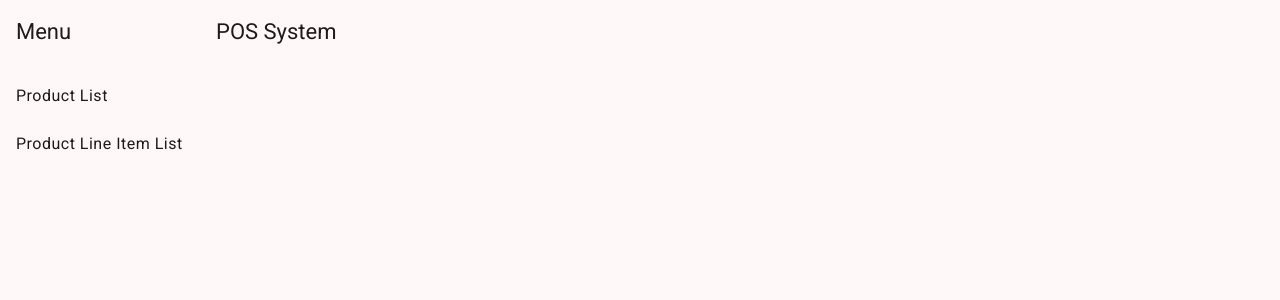
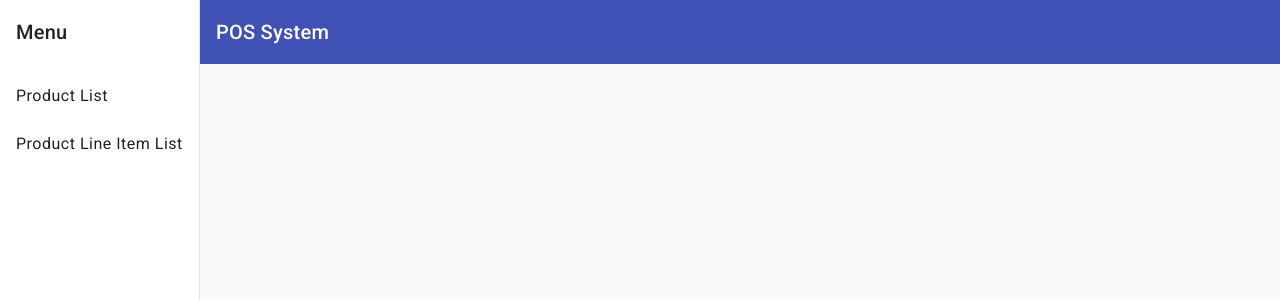
Before and after one commit to ThisaraRajapakshe/POS-Frontend, an Angular app: page / in a window 1280 px wide. Shown: the top 300 px of the page. Built offline with nearby package versions, Linux system fonts and the light colour scheme.

Commit message:
Fixed Navigation Bar Colour Issue
Fixed the colour issue by changing theme and import theme to main style.scss

```diff
--- a/angular.json
+++ b/angular.json
@@ -95,7 +95,7 @@
               }
             ],
             "styles": [
-              "@angular/material/prebuilt-themes/purple-green.css",
+              "@angular/material/prebuilt-themes/indigo-pink.css",
               "src/styles.scss"
             ],
             "scripts": []
--- a/src/app/shared/Components/nav-bar/nav-bar.component.html
+++ b/src/app/shared/Components/nav-bar/nav-bar.component.html
@@ -5,9 +5,9 @@
       [opened]="(isHandset$ | async) === false">
     <mat-toolbar>Menu</mat-toolbar>
     <mat-nav-list>
-      <a mat-list-item ="#">Product List</a>
-      <a mat-list-item href="#">Product Line Item List</a>
-      <!-- <a mat-list-item href="#">Link 3</a> -->
+      <a mat-list-item [routerLink]="['/product-list']">Product List</a>
+      <a mat-list-item [routerLink]="['/product-line-item-list']">Product Line Item List</a>
+      <!-- <a mat-list-item [routerLink]="['/link3']">Link 3</a> -->
     </mat-nav-list>
   </mat-sidenav>
   <mat-sidenav-content>
--- a/src/app/shared/Components/nav-bar/nav-bar.component.scss
+++ b/src/app/shared/Components/nav-bar/nav-bar.component.scss
@@ -1,3 +1,4 @@
+
 .sidenav-container {
   height: 100%;
 }
--- a/src/app/shared/Components/nav-bar/nav-bar.component.ts
+++ b/src/app/shared/Components/nav-bar/nav-bar.component.ts
@@ -8,11 +8,12 @@ import { MatListModule } from '@angular/material/list';
 import { MatIconModule } from '@angular/material/icon';
 import { Observable } from 'rxjs';
 import { map, shareReplay } from 'rxjs/operators';
+import { RouterLink } from '@angular/router';
 
 @Component({
   selector: 'pos-nav-bar',
   templateUrl: './nav-bar.component.html',
-  styleUrl: './nav-bar.component.scss',
+  styleUrls: ['./nav-bar.component.scss'],
   imports: [
     MatToolbarModule,
     MatButtonModule,
@@ -20,6 +21,7 @@ import { map, shareReplay } from 'rxjs/operators';
     MatListModule,
     MatIconModule,
     AsyncPipe,
+    RouterLink,
   ]
 })
 export class NavBarComponent {
--- a/src/styles.scss
+++ b/src/styles.scss
@@ -1,3 +1,5 @@
 @import 'bootstrap/dist/css/bootstrap.min.css';
+@import "@angular/material/prebuilt-themes/indigo-pink.css";
+
 html, body { height: 100%; }
 body { margin: 0; font-family: Roboto, "Helvetica Neue", sans-serif; }
```
